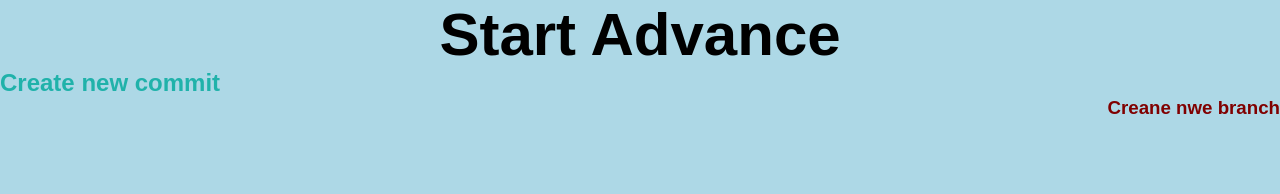
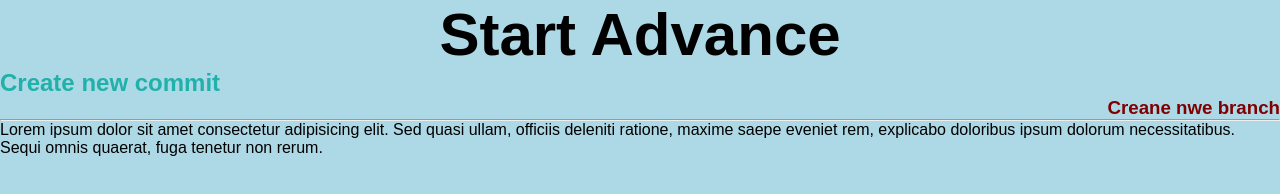
Before and after one commit to natys6ka/advance, a plain HTML site: page index.html in a window 1280 px wide. Drawn offline with Linux system fonts and the light colour scheme.

Commit message:
add some

```diff
--- a/index.html
+++ b/index.html
@@ -10,6 +10,8 @@
     <h1>Start Advance</h1>
     <h2>Create new commit</h2>
     <h3>Creane nwe branch</h3>
+    <hr>
+    <p>Lorem ipsum dolor sit amet consectetur adipisicing elit. Sed quasi ullam, officiis deleniti ratione, maxime saepe eveniet rem, explicabo doloribus ipsum dolorum necessitatibus. Sequi omnis quaerat, fuga tenetur non rerum.</p>
 
 </body>
 </html>
```
